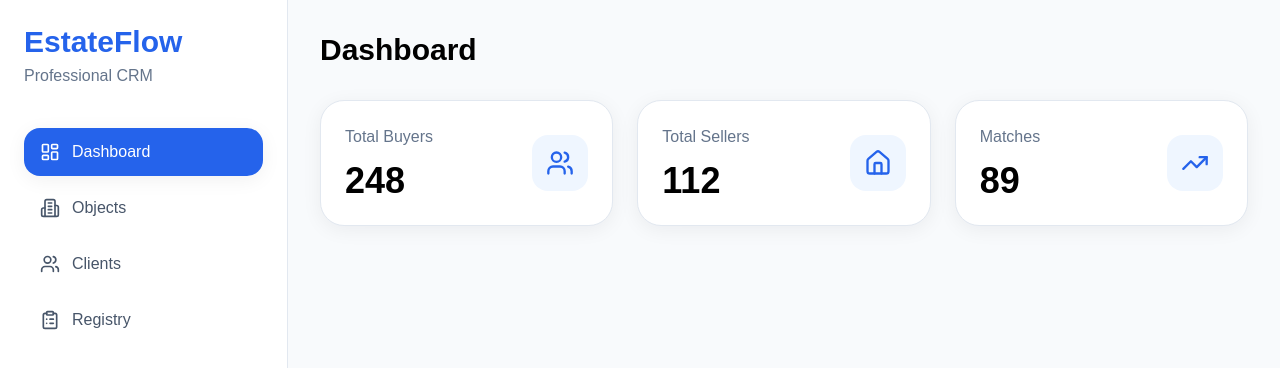
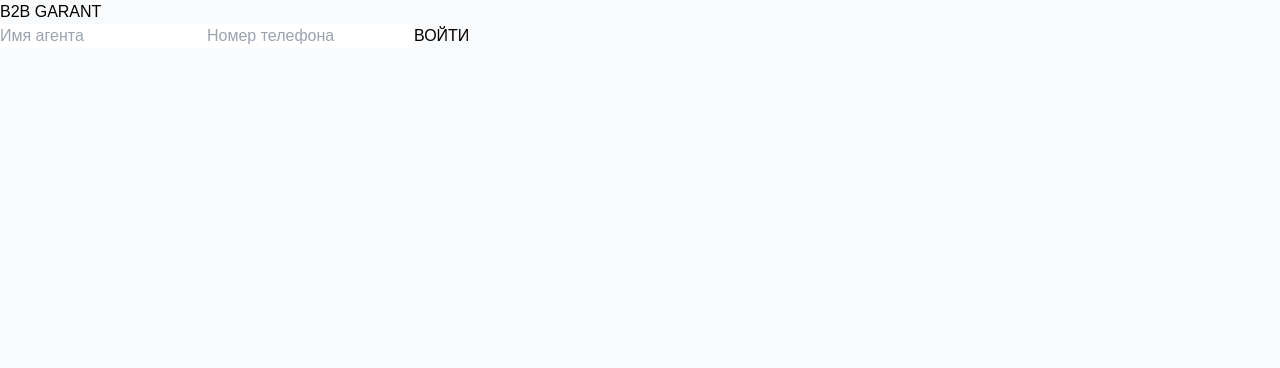
Before and after one commit to xarizmacpm112-commits/Vercel-3, a Next.js app: page / in a window 1280 px wide. Shown: the top 368 px of the page. Built offline with nearby package versions, Linux system fonts and the light colour scheme.

Commit message:
Update page.jsx

```diff
--- a/app/page.jsx
+++ b/app/page.jsx
@@ -1,330 +1,241 @@
-"use client";
+'use client'
 
-import { useState } from "react";
-
+import { useState } from 'react'
 import {
-  LayoutDashboard,
+  Home,
   Building2,
   Users,
   ClipboardList,
-  Home,
-  BedDouble,
-  MapPin,
   Search,
-  TrendingUp,
-  Plus
-} from "lucide-react";
+  User,
+  Trophy,
+  Medal,
+  ChevronDown,
+  ChevronUp
+} from 'lucide-react'
 
 export default function HomePage() {
-  const [activeView, setActiveView] = useState("dashboard");
+  const [loggedIn, setLoggedIn] = useState(false)
+  const [activeTab, setActiveTab] = useState('home')
+  const [registryTab, setRegistryTab] = useState('objects')
+  const [showFilters, setShowFilters] = useState(false)
 
-  const stats = [
-    {
-      title: "Total Buyers",
-      value: 248,
-      icon: Users
-    },
-    {
-      title: "Total Sellers",
-      value: 112,
-      icon: Home
-    },
-    {
-      title: "Matches",
-      value: 89,
-      icon: TrendingUp
+  const [agentName, setAgentName] = useState('')
+  const [agentPhone, setAgentPhone] = useState('')
+
+  // База данных
+  const [objects, setObjects] = useState([
+    { id: 1, type: 'Квартира', price: '450000', rooms: '3', area: '85', floor: '4', district: 'Frankfurt Center', address: 'Main Street 21', agent: 'Alexander' }
+  ])
+
+  const [clients, setClients] = useState([
+    { id: 1, propertyType: 'Квартира', budgetFrom: '300000', budgetTo: '500000', roomsFrom: '2', roomsTo: '4', floorFrom: '1', floorTo: '6', areaFrom: '60', areaTo: '120', district: 'Frankfurt Center', address: 'Center 1', agent: 'Alexander' }
+  ])
+
+  // Формы добавления
+  const [newObject, setNewObject] = useState({ type: 'Квартира', price: '', rooms: '', area: '', floor: '', district: '', address: '' })
+  const [newClient, setNewClient] = useState({ propertyType: 'Квартира', budgetFrom: '', budgetTo: '', roomsFrom: '', roomsTo: '', floorFrom: '', floorTo: '', areaFrom: '', areaTo: '', district: '', address: '' })
+
+  const addObject = () => {
+    if(!newObject.price) return alert("Введите цену");
+    setObjects([...objects, { id: Date.now(), ...newObject, agent: agentName }]);
+    setNewObject({ type: 'Квартира', price: '', rooms: '', area: '', floor: '', district: '', address: '' });
+    alert("Объект опубликован");
   }
-  ];
 
-  const registry = [
-    {
-      id: 1,
-      type: "Apartment",
-      price: "$320,000",
-      sqm: "95m²",
-      rooms: 3,
-      floors: 5,
-      district: "Downtown",
-      address: "12 Main Street"
-    },
-    {
-      id: 2,
-      type: "House",
-      price: "$540,000",
-      sqm: "180m²",
-      rooms: 5,
-      floors: 2,
-      district: "West Side",
-      address: "48 Green Avenue"
+  const addClient = () => {
+    setClients([...clients, { id: Date.now(), ...newClient, agent: agentName }]);
+    setNewClient({ propertyType: 'Квартира', budgetFrom: '', budgetTo: '', roomsFrom: '', roomsTo: '', floorFrom: '', floorTo: '', areaFrom: '', areaTo: '', district: '', address: '' });
+    alert("Заявка клиента сохранена");
   }
-  ];
 
-  const navItems = [
-    {
-      id: "dashboard",
-      label: "Dashboard",
-      icon: LayoutDashboard
-    },
-    {
-      id: "objects",
-      label: "Objects",
-      icon: Building2
-    },
-    {
-      id: "clients",
-      label: "Clients",
-      icon: Users
-    },
-    {
-      id: "registry",
-      label: "Registry",
-      icon: ClipboardList
+  if (!loggedIn) {
+    return (
+      <main className="login-page">
+        <div className="login-card">
+          <h1>B2B GARANT</h1>
+          <input placeholder="Имя агента" value={agentName} onChange={e => setAgentName(e.target.value)} />
+          <input placeholder="Номер телефона" value={agentPhone} onChange={e => setAgentPhone(e.target.value)} />
+          <button onClick={() => { if (agentName && agentPhone) setLoggedIn(true) }}>ВОЙТИ</button>
+        </div>
+      </main>
+    )
   }
-  ];
 
   return (
-    <div className="min-h-screen bg-background flex">
-      {/* Sidebar */}
-      <aside className="hidden md:flex flex-col w-72 bg-white border-r border-border min-h-screen p-6">
+    <main className="crm-container">
+      <header className="topbar">
         <div>
-          <h1 className="text-3xl font-bold text-primary">
-            EstateFlow
-          </h1>
+          <h1>B2B GARANT</h1>
+        </div>
+        <button className="profile-btn"><User size={20} /></button>
+      </header>
 
-          <p className="text-slate-500 mt-1">
-            Professional CRM
-          </p>
+      <section className="content" style={{ paddingBottom: '100px' }}>
+
+        {activeTab === 'home' && (
+          <>
+            <div style={{ display: 'flex', flexDirection: 'column', gap: '20px', marginBottom: '24px' }}>
+              <div>
+                <p className="group-label">МОИ ПОКАЗАТЕЛИ</p>
+                <div className="stats-grid-3">
+                  <div className="stat-box-simple"><h3>{clients.length}</h3><span>Клиенты</span></div>
+                  <div className="stat-box-simple"><h3>{objects.length}</h3><span>Объекты</span></div>
+                  <div className="stat-box-simple"><h3>0</h3><span>Матчи</span></div>
                 </div>
-
-        <div className="mt-10 space-y-2">
-          {navItems.map((item) => {
-            const Icon = item.icon;
-
-            return (
-              <button
-                key={item.id}
-                onClick={() => setActiveView(item.id)}
-                className={`w-full flex items-center gap-3 px-4 py-3 rounded-2xl transition-all ${
-                  activeView === item.id
-                    ? "bg-primary text-white shadow-soft"
-                    : "hover:bg-slate-100 text-slate-600"
-                }`}
-              >
-                <Icon size={20} />
-                {item.label}
-              </button>
-            );
-          })}
               </div>
-      </aside>
-
-      {/* Main */}
-      <main className="flex-1 p-4 md:p-8">
-        {activeView === "dashboard" && (
               <div>
-            <h2 className="text-3xl font-bold mb-8">
-              Dashboard
-            </h2>
-
-            <div className="grid grid-cols-1 md:grid-cols-3 gap-6">
-              {stats.map((stat) => {
-                const Icon = stat.icon;
-
-                return (
-                  <div
-                    key={stat.title}
-                    className="bg-white rounded-3xl p-6 shadow-soft border border-border"
-                  >
-                    <div className="flex items-center justify-between">
-                      <div>
-                        <p className="text-slate-500">
-                          {stat.title}
-                        </p>
-
-                        <h3 className="text-4xl font-bold mt-3">
-                          {stat.value}
-                        </h3>
-                      </div>
-
-                      <div className="w-14 h-14 rounded-2xl bg-blue-50 flex items-center justify-center">
-                        <Icon
-                          className="text-primary"
-                          size={28}
-                        />
+                <p className="group-label">КОМПАНИЯ</p>
+                <div className="stats-grid-3">
+                  <div className="stat-box-simple"><h3>124</h3><span>Клиенты</span></div>
+                  <div className="stat-box-simple"><h3>86</h3><span>Объекты</span></div>
+                  <div className="stat-box-simple"><h3>12</h3><span>Агенты</span></div>
                 </div>
               </div>
             </div>
-                );
-              })}
+
+            <div className="agents-section">
+              <div className="section-title"><Trophy size={18} /> Лучшие агенты</div>
+              {[
+                { name: 'Alexander', b: 12, s: 8, color: '#FFD700' },
+                { name: 'Emma', b: 9, s: 7, color: '#C0C0C0' },
+                { name: 'Daniel', b: 8, s: 6, color: '#CD7F32' }
+              ].map((agent, index) => (
+                <div key={agent.name} className="agent-rank-card">
+                  <div style={{ width: '30px', fontWeight: 'bold', color: agent.color }}>{index + 1}</div>
+                  <div style={{ flex: 1 }}>
+                    <h3 style={{ margin: 0, fontSize: '16px' }}>{agent.name}</h3>
+                    <p style={{ margin: 0, fontSize: '12px', color: '#666' }}>{agent.b} клиентов • {agent.s} объектов</p>
+                  </div>
+                  <Medal size={20} color={agent.color} />
+                </div>
+              ))}
+            </div>
+          </>
+        )}
+
+        {activeTab === 'objects' && (
+          <div className="form-container">
+            <h2>Выставить объект</h2>
+            <div className="form-stack">
+              <select className="form-input" value={newObject.type} onChange={e => setNewObject({...newObject, type: e.target.value})}>
+                <option>Квартира</option><option>Дом</option>
+              </select>
+              <input className="form-input" placeholder="Цена" value={newObject.price} onChange={e => setNewObject({...newObject, price: e.target.value})} />
+              <input className="form-input" placeholder="Кв²" value={newObject.area} onChange={e => setNewObject({...newObject, area: e.target.value})} />
+              <input className="form-input" placeholder="Комнаты" value={newObject.rooms} onChange={e => setNewObject({...newObject, rooms: e.target.value})} />
+              <input className="form-input" placeholder="Этаж" value={newObject.floor} onChange={e => setNewObject({...newObject, floor: e.target.value})} />
+              <input className="form-input" placeholder="Район" value={newObject.district} onChange={e => setNewObject({...newObject, district: e.target.value})} />
+              <input className="form-input" placeholder="Адрес" value={newObject.address} onChange={e => setNewObject({...newObject, address: e.target.value})} />
+              <button className="save-btn" onClick={addObject}>ОПУБЛИКОВАТЬ</button>
             </div>
           </div>
         )}
 
-        {activeView === "objects" && (
-          <div>
-            <h2 className="text-3xl font-bold mb-8">
-              Add Object
-            </h2>
-
-            <div className="bg-white rounded-3xl p-6 shadow-soft border border-border grid grid-cols-1 md:grid-cols-2 gap-6">
-              <Input label="Type" />
-              <Input label="Price" />
-              <Input label="SqM" />
-              <Input label="Rooms" />
-              <Input label="Floors" />
-              <Input label="District" />
-
-              <div className="md:col-span-2">
-                <Input label="Address" />
-              </div>
-
-              <button className="bg-primary text-white px-6 py-4 rounded-2xl flex items-center gap-3 w-fit">
-                <Plus size={20} />
-                Add Object
-              </button>
+        {activeTab === 'clients' && (
+          <div className="form-container">
+            <h2>Заявка покупателя</h2>
+            <div className="form-stack">
+              <select className="form-input" value={newClient.propertyType} onChange={e => setNewClient({...newClient, propertyType: e.target.value})}><option>Квартира</option><option>Дом</option></select>
+              <div className="dual-input"><input className="form-input" placeholder="Цена от" onChange={e => setNewClient({...newClient, budgetFrom: e.target.value})} /><input className="form-input" placeholder="Цена до" onChange={e => setNewClient({...newClient, budgetTo: e.target.value})} /></div>
+              <div className="dual-input"><input className="form-input" placeholder="Кв² от" onChange={e => setNewClient({...newClient, areaFrom: e.target.value})} /><input className="form-input" placeholder="Кв² до" onChange={e => setNewClient({...newClient, areaTo: e.target.value})} /></div>
+              <div className="dual-input"><input className="form-input" placeholder="Комнат от" onChange={e => setNewClient({...newClient, roomsFrom: e.target.value})} /><input className="form-input" placeholder="Комнат до" onChange={e => setNewClient({...newClient, roomsTo: e.target.value})} /></div>
+              <div className="dual-input"><input className="form-input" placeholder="Этаж от" onChange={e => setNewClient({...newClient, floorFrom: e.target.value})} /><input className="form-input" placeholder="Этаж до" onChange={e => setNewClient({...newClient, floorTo: e.target.value})} /></div>
+              <input className="form-input" placeholder="Район" onChange={e => setNewClient({...newClient, district: e.target.value})} />
+              <input className="form-input" placeholder="Адрес" onChange={e => setNewClient({...newClient, address: e.target.value})} />
+              <button className="save-btn" onClick={addClient}>СОХРАНИТЬ ЗАЯВКУ</button>
             </div>
           </div>
         )}
 
-        {activeView === "clients" && (
-          <div>
-            <h2 className="text-3xl font-bold mb-8">
-              Add Client
-            </h2>
-
-            <div className="bg-white rounded-3xl p-6 shadow-soft border border-border grid grid-cols-1 md:grid-cols-2 gap-6">
-              <Input label="Type" />
-              <Input label="Budget" />
-              <Input label="Rooms" />
-              <Input label="SqM" />
-              <Input label="Floors" />
-              <Input label="District" />
-
-              <div className="md:col-span-2">
-                <Input label="Address" />
+        {activeTab === 'registry' && (
+          <>
+            <div className="registry-nav">
+              <button className={registryTab === 'objects' ? 'reg-btn active' : 'reg-btn'} onClick={() => { setRegistryTab('objects'); setShowFilters(false); }}>Объекты</button>
+              <button className={registryTab === 'clients' ? 'reg-btn active' : 'reg-btn'} onClick={() => { setRegistryTab('clients'); setShowFilters(false); }}>Клиенты</button>
+              <button className={registryTab === 'agents' ? 'reg-btn active' : 'reg-btn'} onClick={() => { setRegistryTab('agents'); setShowFilters(false); }}>Агенты</button>
             </div>
 
-              <button className="bg-primary text-white px-6 py-4 rounded-2xl flex items-center gap-3 w-fit">
-                <Plus size={20} />
-                Add Client
+            {registryTab !== 'agents' && (
+              <div className="registry-filter-container">
+                <button className="filter-toggle-btn" onClick={() => setShowFilters(!showFilters)}>
+                   <Search size={16} /> Поиск {showFilters ? <ChevronUp size={18} /> : <ChevronDown size={18} />}
                 </button>
+
+                {showFilters && (
+                  <div className="expanded-filter-panel">
+                    <div className="filter-fields">
+                      <select className="form-input"><option>Все типы</option><option>Квартира</option><option>Дом</option></select>
+                      <div className="dual-input"><input className="form-input" placeholder="Цена от" /><input className="form-input" placeholder="Цена до" /></div>
+                      <div className="dual-input"><input className="form-input" placeholder="Комнаты от" /><input className="form-input" placeholder="Комнаты до" /></div>
+                      <div className="dual-input"><input className="form-input" placeholder="Этаж от" /><input className="form-input" placeholder="Этаж до" /></div>
+                      <input className="form-input" placeholder="Район" />
+                      <button className="save-btn" onClick={() => setShowFilters(false)}>НАЙТИ</button>
                     </div>
                   </div>
                 )}
+              </div>
+            )}
 
-        {activeView === "registry" && (
-          <div>
-            <h2 className="text-3xl font-bold mb-8">
-              Registry
-            </h2>
-
-            <div className="bg-white rounded-3xl p-4 shadow-soft border border-border flex gap-4 items-center">
-              <Search className="text-slate-400" size={20} />
-
-              <input
-                type="text"
-                placeholder="Search properties..."
-                className="bg-transparent outline-none w-full"
-              />
-            </div>
-
-            <div className="grid grid-cols-1 lg:grid-cols-2 gap-6 mt-8">
-              {registry.map((item) => (
-                <div
-                  key={item.id}
-                  className="bg-white rounded-3xl p-6 shadow-soft border border-border"
-                >
-                  <div className="flex items-start justify-between">
-                    <div>
-                      <h3 className="text-2xl font-bold">
-                        {item.type}
-                      </h3>
-
-                      <p className="text-primary font-semibold mt-2 text-lg">
-                        {item.price}
-                      </p>
-                    </div>
-
-                    <div className="bg-blue-50 p-3 rounded-2xl">
-                      <Home
-                        className="text-primary"
-                        size={24}
-                      />
-                    </div>
-                  </div>
-
-                  <div className="grid grid-cols-2 gap-4 mt-6">
-                    <Info
-                      icon={<Building2 size={18} />}
-                      label="SqM"
-                      value={item.sqm}
-                    />
-
-                    <Info
-                      icon={<BedDouble size={18} />}
-                      label="Rooms"
-                      value={item.rooms}
-                    />
-
-                    <Info
-                      icon={<TrendingUp size={18} />}
-                      label="Floors"
-                      value={item.floors}
-                    />
-
-                    <Info
-                      icon={<MapPin size={18} />}
-                      label="District"
-                      value={item.district}
-                    />
-                  </div>
-
-                  <div className="mt-6 pt-6 border-t border-border">
-                    <p className="text-sm text-slate-500">
-                      Address
-                    </p>
-
-                    <p className="font-medium mt-1">
-                      {item.address}
-                    </p>
-                  </div>
+            <div className="list-section">
+              {registryTab === 'objects' && objects.map(obj => (
+                <div className="registry-card" key={obj.id}>
+                  <h3>{obj.type}</h3><p>{obj.rooms} комн • {obj.area}м² • Этаж {obj.floor}</p>
+                  <p>{obj.district}, {obj.address}</p><strong>€ {obj.price}</strong><span>{obj.agent}</span>
                 </div>
               ))}
+              {registryTab === 'clients' && clients.map(cl => (
+                <div className="registry-card" key={cl.id}>
+                  <h3>Поиск: {cl.propertyType}</h3><p>Бюджет: € {cl.budgetFrom} - {cl.budgetTo}</p>
+                  <p>{cl.roomsFrom}-{cl.roomsTo} комн • Этаж {cl.floorFrom}-{cl.floorTo}</p>
+                  <p>{cl.district}, {cl.address}</p><span>{cl.agent}</span>
                 </div>
+              ))}
+              {registryTab === 'agents' && (
+                <div className="registry-card"><h3>Alexander</h3><p>Объекты: 8 • Клиенты: 12</p><span>+49 111 111</span></div>
+              )}
             </div>
+          </>
         )}
+      </section>
+
+      <nav className="bottom-nav">
+        <button className={activeTab === 'home' ? 'active' : ''} onClick={() => setActiveTab('home')}><Home size={22} /><span>Главная</span></button>
+        <button className={activeTab === 'objects' ? 'active' : ''} onClick={() => setActiveTab('objects')}><Building2 size={22} /><span>Объект</span></button>
+        <button className={activeTab === 'clients' ? 'active' : ''} onClick={() => setActiveTab('clients')}><Users size={22} /><span>Клиент</span></button>
+        <button className={activeTab === 'registry' ? 'active' : ''} onClick={() => setActiveTab('registry')}><ClipboardList size={22} /><span>Реестр</span></button>
+      </nav>
+
+      <style jsx>{`
+        .group-label { fontSize: 12px; fontWeight: bold; color: #666; marginBottom: 8px; text-transform: uppercase; }
+        .stats-grid-3 { display: grid; grid-template-columns: 1fr 1fr 1fr; gap: 10px; }
+        .stat-box-simple { border: 1px solid #eee; padding: 10px; border-radius: 12px; text-align: center; background: #fff; box-shadow: 0 2px 5px rgba(0,0,0,0.05); }
+        .stat-box-simple h3 { margin: 0; font-size: 18px; }
+        .stat-box-simple span { font-size: 10px; color: #888; text-transform: uppercase; }
+
+        .agent-rank-card { display: flex; align-items: center; background: #fff; padding: 12px; border-radius: 12px; margin-bottom: 10px; border: 1px solid #eee; }
+
+        .form-container { background: #fff; padding: 20px; border-radius: 15px; border: 1px solid #eee; }
+        .form-stack { display: flex; flex-direction: column; gap: 10px; }
+        .form-input { padding: 12px; border-radius: 8px; border: 1px solid #ddd; font-size: 14px; width: 100%; outline: none; background: #f9f9f9; }
+        .dual-input { display: grid; grid-template-columns: 1fr 1fr; gap: 10px; }
+        .save-btn { background: #000; color: #fff; padding: 15px; border-radius: 8px; font-weight: bold; margin-top: 10px; cursor: pointer; border: none; width: 100%; }
+
+        .registry-nav { display: grid; grid-template-columns: 1fr 1fr 1fr; gap: 8px; margin-bottom: 15px; }
+        .reg-btn { padding: 12px; border: 1px solid #000; border-radius: 8px; background: transparent; font-weight: bold; cursor: pointer; transition: 0.3s; }
+        .reg-btn.active { background: #000; color: #fff; }
+
+        .registry-filter-container { margin-bottom: 15px; }
+        .filter-toggle-btn { width: 100%; padding: 12px; background: #fff; border: 1px solid #ddd; border-radius: 8px; display: flex; align-items: center; justify-content: space-between; font-weight: 600; cursor: pointer; }
+        .expanded-filter-panel { background: #fff; padding: 15px; border: 1px solid #ddd; border-radius: 0 0 12px 12px; border-top: none; }
+        .filter-fields { display: flex; flex-direction: column; gap: 10px; }
+
+        .registry-card { background: #fff; padding: 15px; border-radius: 12px; border: 1px solid #eee; margin-bottom: 10px; position: relative; }
+        .registry-card h3 { margin: 0 0 5px; font-size: 16px; }
+        .registry-card p { margin: 0; font-size: 13px; color: #666; }
+        .registry-card strong { display: block; margin-top: 5px; color: #000; }
+        .registry-card span { position: absolute; right: 15px; top: 15px; font-size: 11px; color: #aaa; }
+      `}</style>
     </main>
-    </div>
-  );
+  )
                                                                                                                            }
-
-function Input({ label }) {
-  return (
-    <div>
-      <label className="block text-sm font-medium text-slate-600 mb-2">
-        {label}
-      </label>
-
-      <input
-        type="text"
-        placeholder={`Enter ${label.toLowerCase()}`}
-        className="w-full px-4 py-4 rounded-2xl border border-border bg-slate-50 focus:outline-none focus:ring-2 focus:ring-primary"
-      />
-    </div>
-  );
-}
-
-function Info({ icon, label, value }) {
-  return (
-    <div className="bg-slate-50 rounded-2xl p-4">
-      <div className="flex items-center gap-2 text-slate-500 text-sm">
-        {icon}
-        {label}
-      </div>
-
-      <p className="text-lg font-semibold mt-2">
-        {value}
-      </p>
-    </div>
-  );
-}
```
Lines whose indentation alone changed are shown as unchanged.
